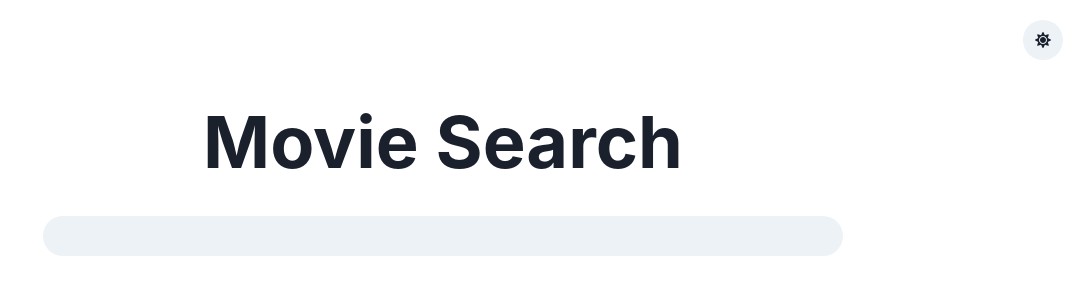
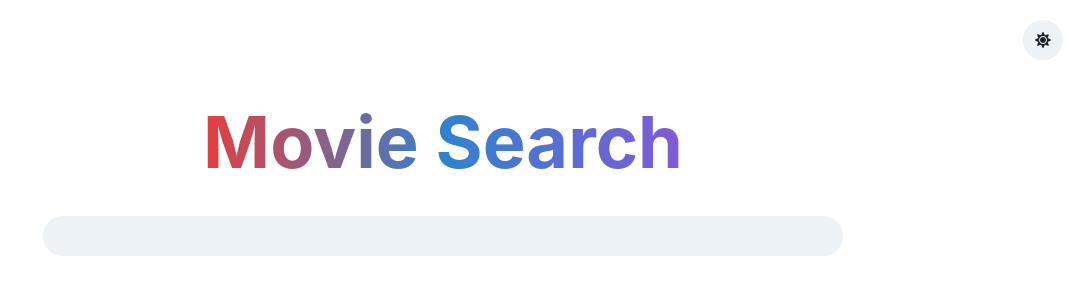
Before and after one commit to shoaibiqbal0/react-movie-app, a React (Create React App) app: page / in a window 1280 px wide. Shown: the top 300 px of the page, without its empty margins (197-1280 px from the left). Built offline with nearby package versions, Linux system fonts and the light colour scheme.

Commit message:
Added title and color

```diff
--- a/src/components/Navbar.jsx
+++ b/src/components/Navbar.jsx
@@ -1,4 +1,4 @@
-import { Flex, Text, VStack, IconButton } from "@chakra-ui/react";
+import { Text, VStack, IconButton } from "@chakra-ui/react";
 import { useState } from "react";
 import { FaSun, FaMoon } from "react-icons/fa";
 
@@ -18,7 +18,12 @@ const Navbar = () => {
           onClick={handleChange}
         />
       </VStack>
-      <Text fontSize="7xl" fontWeight="bold">
+      <Text
+        bgGradient="linear(to-r, red.500, blue.500, purple.500)"
+        bgClip="text"
+        fontSize="7xl"
+        fontWeight="bold"
+      >
         Movie Search
       </Text>
     </VStack>
```
